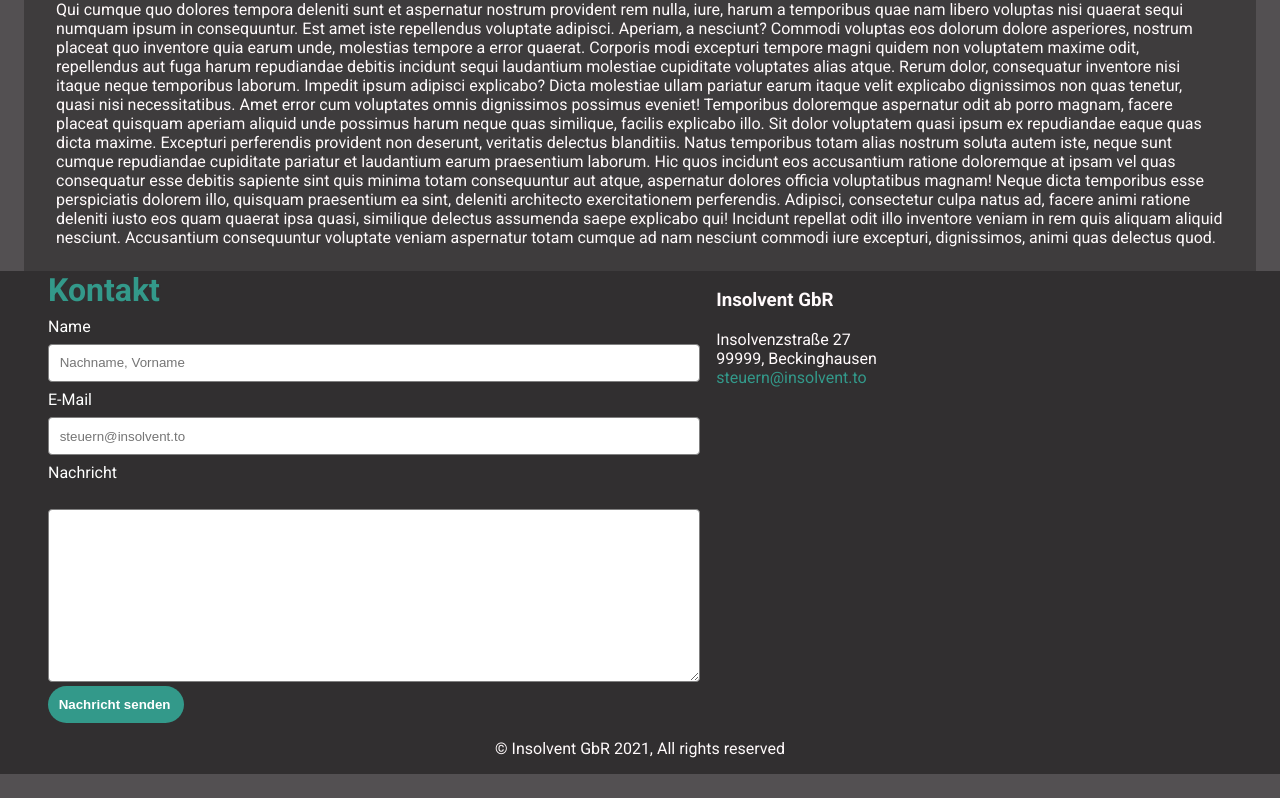
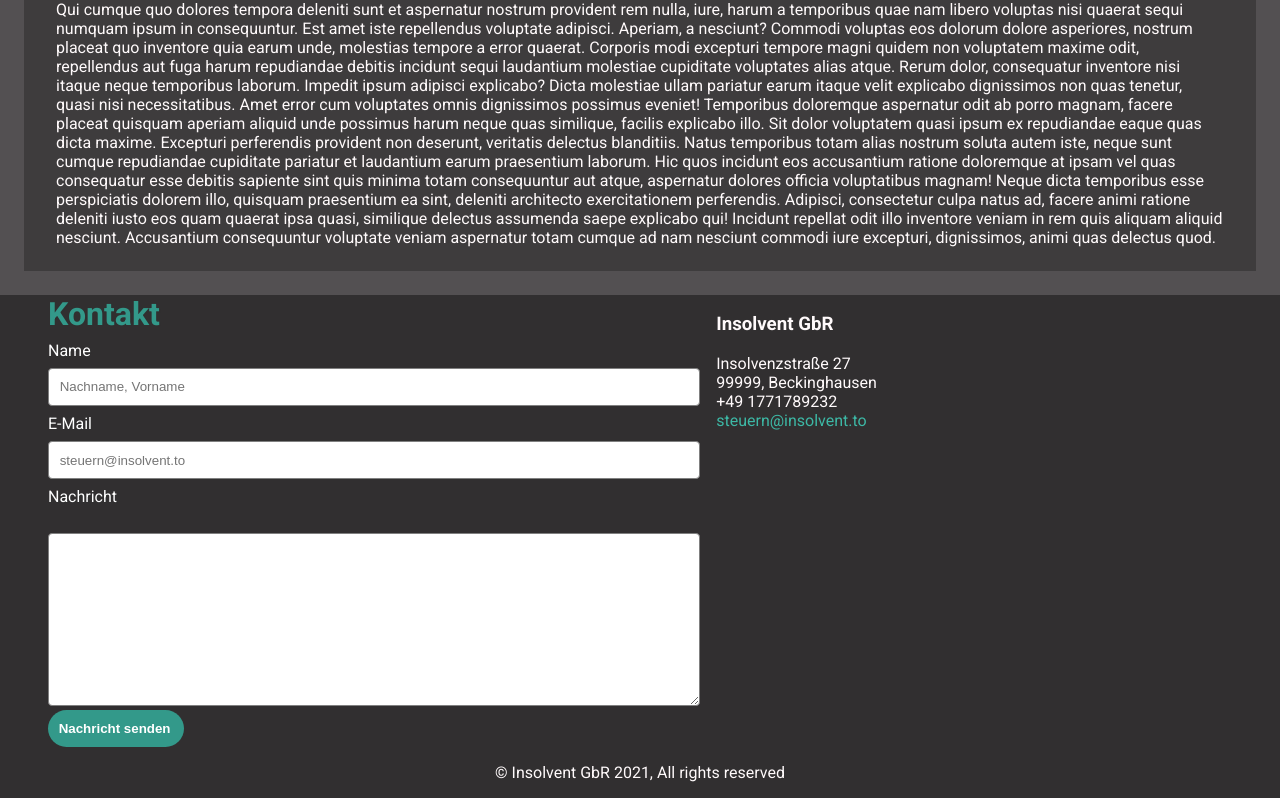
Before and after one commit to KamiAhiro/insolventgbr, a plain HTML site: page index.htm in a window 1280 px wide. Shown: the part 1129-1927 px from the top of the page. Before the commit the page ends 1903 px from the top, so only its background shows below. Drawn offline with Linux system fonts and the light colour scheme.

Commit message:
10.11.21

```diff
--- a/index.htm
+++ b/index.htm
@@ -79,6 +79,9 @@
                         <li>
                             99999, Beckinghausen
                         </li>
+                        <li>
+                            +49 1771789232
+                        </li>
                         <a href="mailto:steuern@insolvent.to">steuern@insolvent.to</a>
                     </ul>
                 </div>
--- a/main.scss
+++ b/main.scss
@@ -186,6 +186,7 @@ ul {
 footer {
     background: var(--jet);
     color: var(--snow);
+    margin-top: 1.5em;
     .container {
         margin-top: 0;
         margin-bottom: 0;
@@ -233,9 +234,9 @@ footer {
             text-align: left;
             a {
                 text-decoration: none;
-                color: var(--persian-green);
+                color: var(--keppel);
                 &:hover {
-                    color: var(--keppel);
+                    color: var(--medium-turquoise);
                 }
             }
         }
```
Also changed, not shown: main.css, 1 other file.
